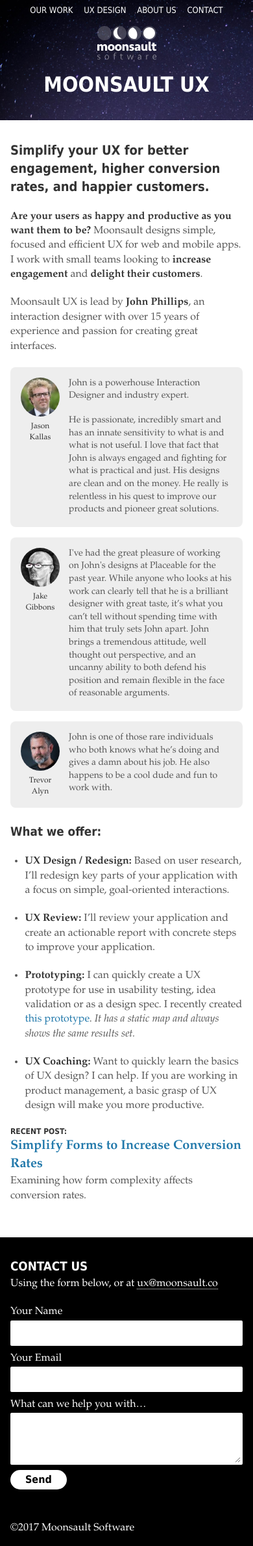
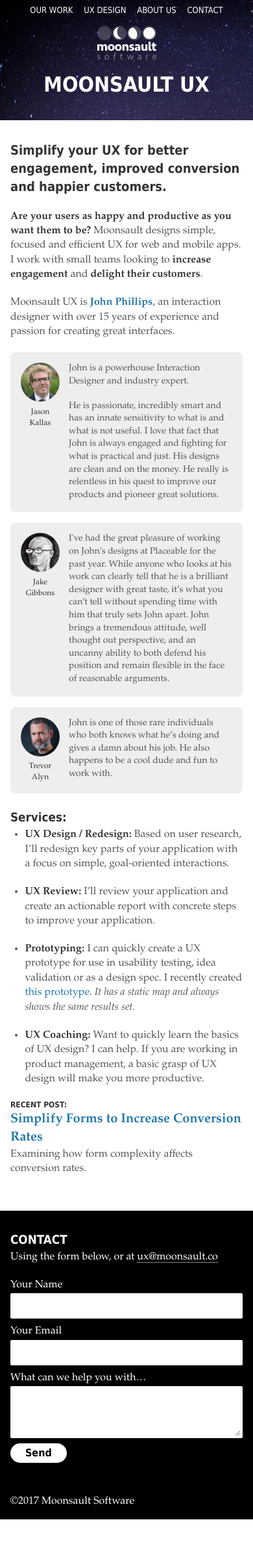
Before and after one commit to moonsaultco/moonsaultco.github.io, a Jekyll site: the page built from ux/index.md, in a window 390 px wide. Shown: the whole page at 65% size. Built offline with Jekyll 4.4.1, drawn with Linux system fonts in a browser that asks for light colours; after the commit the page ends 2338 px from its top, so only the background shows below that.

Commit message:
update to UX section

```diff
--- a/_includes/index.scss
+++ b/_includes/index.scss
@@ -330,10 +330,8 @@
 }
 
 .ux {
-	.services {
-		h3 {
-			margin-bottom: 0;
-		}
+	h2 {
+		text-align: center;
 	}
 	.latest-post .title {
 		@extend .contrast-font;
@@ -425,6 +423,7 @@
 	.ux {
 		h2 {
 			font-size: percentage(20/16);
+			text-align: left;
 		}
 	}
 
--- /dev/null
+++ b/_layouts/ux.html
@@ -0,0 +1,36 @@
+---
+layout: main
+---
+
+<section class="header">
+	{% include header.html %}
+
+	<h1>Moonsault UX</h1>
+</section>
+
+<section class="top">
+	<div class="center block">
+		{{ content }}
+	</div>
+</section>
+
+<section id="contact">
+	<div class="center block">
+
+		<h3>Contact</h3>
+
+		<p>Using the form below, or at <a href="mailto:ux@moonsault.co">ux@moonsault.co</a></p>
+
+		<form action="//flipmail.co/api/mxWocdsGsRaqBFG45BDd" method="post">
+			<label for="name">Your Name</label>
+			<input type="text" name="name" id="name">
+			<label for="email">Your Email</label>
+			<input type="email" name="email">
+			<label for="body">What can we help you with…</label>
+			<textarea name="message"></textarea>
+			<input type="hidden" name="_after" value="http://moonsault.co/thanks" />
+			<input type="text" name="_honey" value="" style="display:none">
+			<input type="submit" value="Send">
+		</form>
+	</div>
+</section>
--- a/ux/index.html
+++ /dev/null
@@ -1,119 +0,0 @@
----
-layout: main
-title: 'Moonsault UX: 15+ years of Interaction Design Experience'
-excerpt: 'Simplify your UX for better engagement, higher conversion rates, and happier customers. '
-class: ux
----
-
-{% capture text_1 %}
-
-## Simplify your UX for better engagement, higher conversion rates, and happier customers.
-
-**Are your users as happy and productive as you want them to be?** Moonsault designs simple, focused and efficient UX for web and mobile apps. I work with small teams looking to **increase engagement** and **delight their customers**.
-
-Moonsault UX is lead by **John Phillips**, an interaction designer with over 15 years of experience and passion for creating great interfaces.
-
-{% endcapture %}
-
-{% capture text_2 %}
-
-### What we offer:
-
-* **UX Design / Redesign:** Based on user research, I’ll redesign key parts of your application with a focus on simple, goal-oriented interactions.
-
-* **UX Review:** I’ll review your application and create an actionable report with concrete steps to improve your application.
-
-* **Prototyping:** I can quickly create a UX prototype for use in usability testing, idea validation or as a design spec. I recently created [this prototype](/brewery-app-prototype/). *It has a static map and always shows the same results set.*
-
-* **UX Coaching:** Want to quickly learn the basics of UX design? I can help. If you are working in product management, a basic grasp of UX design will make you more productive.
-
-{% endcapture %}
-
-{% comment %}
-
- [Learn more about UX coaching](coaching.html).
-
-
-{% endcomment %}
-
-{% capture text_3 %}
-
-### Contact Us
-
-Using the form below, or at <ux@moonsault.co>
-
-{% endcapture %}
-
-<section class="header">
-	{% include header.html %}
-
-	<h1>Moonsault UX</h1>
-</section>
-
-<section class="top">
-	<div class="center block">
-		{{ text_1 | markdownify }}
-
-		<div class="recommendation jason">
-			<div class="from">
-				<img src="/ux/img/jason.jpg">
-				<div class="name">Jason Kallas</div>
-			</div>
-			<div class="text">
-				John is a powerhouse Interaction Designer and industry expert.
-
-				<p>He is passionate, incredibly smart and has an innate sensitivity to what is and what is not useful. I love that fact that John is always engaged and fighting for what is practical and just. His designs are clean and on the money. He really is relentless in his quest to improve our products and pioneer great solutions. </p>
-			</div>
-
-		</div>
-		<div class="recommendation jake">
-			<div class="from">
-				<img src="/ux/img/jake.jpg">
-				<div class="name">Jake Gibbons</div>
-			</div>
-			<div class="text">
-				I've had the great pleasure of working on John's designs at Placeable for the past year. While anyone who looks at his work can clearly tell that he is a brilliant designer with great taste, it’s what you can’t tell without spending time with him that truly sets John apart. John brings a tremendous attitude, well thought out perspective, and an uncanny ability to both defend his position and remain flexible in the face of reasonable arguments.
-			</div>
-		</div>
-		<div class="recommendation trevor">
-			<div class="from">
-				<img src="/ux/img/trevor.jpg">
-				<div class="name">Trevor Alyn</div>
-			</div>
-			<div class="text">
-				John is one of those rare individuals who both knows what he’s doing and gives a damn about his job. He also happens to be a cool dude and fun to work with.
-			</div>
-		</div>
-
-		<div class="services">
-			{{ text_2 | markdownify }}
-		</div>
-
-		<div class="latest-post">
-			{% include_relative latest-post.html %}
-		</div>
-	</div>
-
-
-
-</section>
-
-<section id="contact">
-
-	<div class="center block">
-
-		{{ text_3 | markdownify }}
-
-		<form action="//flipmail.co/api/mxWocdsGsRaqBFG45BDd" method="post">
-			<label for="name">Your Name</label>
-			<input type="text" name="name" id="name">
-			<label for="email">Your Email</label>
-			<input type="email" name="email">
-			<label for="body">What can we help you with…</label>
-			<textarea name="message"></textarea>
-			<input type="hidden" name="_after" value="http://moonsault.co/thanks" />
-			<input type="text" name="_honey" value="" style="display:none">
-			<input type="submit" value="Send">
-		</form>
-	</div>
-</section>
--- /dev/null
+++ b/ux/index.md
@@ -0,0 +1,61 @@
+---
+layout: ux
+title: 'Moonsault UX: 15+ years of Interaction Design Experience'
+excerpt: 'Simplify your UX for better engagement, higher conversion rates, and happier customers.'
+class: ux
+---
+
+
+## Simplify your UX for better engagement, improved conversion and happier customers.
+
+**Are your users as happy and productive as you want them to be?** Moonsault designs simple, focused and efficient UX for web and mobile apps. I work with small teams looking to **increase engagement** and **delight their customers**.
+
+<p>Moonsault UX is <strong><a href="mailto:ux@moonsault.co">John Phillips</a></strong>, an interaction designer with over 15 years of experience and passion for creating great interfaces. </p>
+
+<div class="recommendation jason">
+	<div class="from">
+		<img src="/ux/img/jason.jpg">
+		<div class="name">Jason Kallas</div>
+	</div>
+	<div class="text">
+		John is a powerhouse Interaction Designer and industry expert.
+
+		<p>He is passionate, incredibly smart and has an innate sensitivity to what is and what is not useful. I love that fact that John is always engaged and fighting for what is practical and just. His designs are clean and on the money. He really is relentless in his quest to improve our products and pioneer great solutions. </p>
+	</div>
+
+</div>
+<div class="recommendation jake">
+	<div class="from">
+		<img src="/ux/img/jake.jpg">
+		<div class="name">Jake Gibbons</div>
+	</div>
+	<div class="text">
+		I've had the great pleasure of working on John's designs at Placeable for the past year. While anyone who looks at his work can clearly tell that he is a brilliant designer with great taste, it’s what you can’t tell without spending time with him that truly sets John apart. John brings a tremendous attitude, well thought out perspective, and an uncanny ability to both defend his position and remain flexible in the face of reasonable arguments.
+	</div>
+</div>
+<div class="recommendation trevor">
+	<div class="from">
+		<img src="/ux/img/trevor.jpg">
+		<div class="name">Trevor Alyn</div>
+	</div>
+	<div class="text">
+		John is one of those rare individuals who both knows what he’s doing and gives a damn about his job. He also happens to be a cool dude and fun to work with.
+	</div>
+</div>
+
+
+### Services:
+
+* **UX Design / Redesign:** Based on user research, I’ll redesign key parts of your application with a focus on simple, goal-oriented interactions.
+
+* **UX Review:** I’ll review your application and create an actionable report with concrete steps to improve your application.
+
+* **Prototyping:** I can quickly create a UX prototype for use in usability testing, idea validation or as a design spec. I recently created [this prototype](/brewery-app-prototype/). *It has a static map and always shows the same results set.*
+
+* **UX Coaching:** Want to quickly learn the basics of UX design? I can help. If you are working in product management, a basic grasp of UX design will make you more productive.
+
+
+
+<div class="latest-post">
+	{% include_relative latest-post.html %}
+</div>
```
